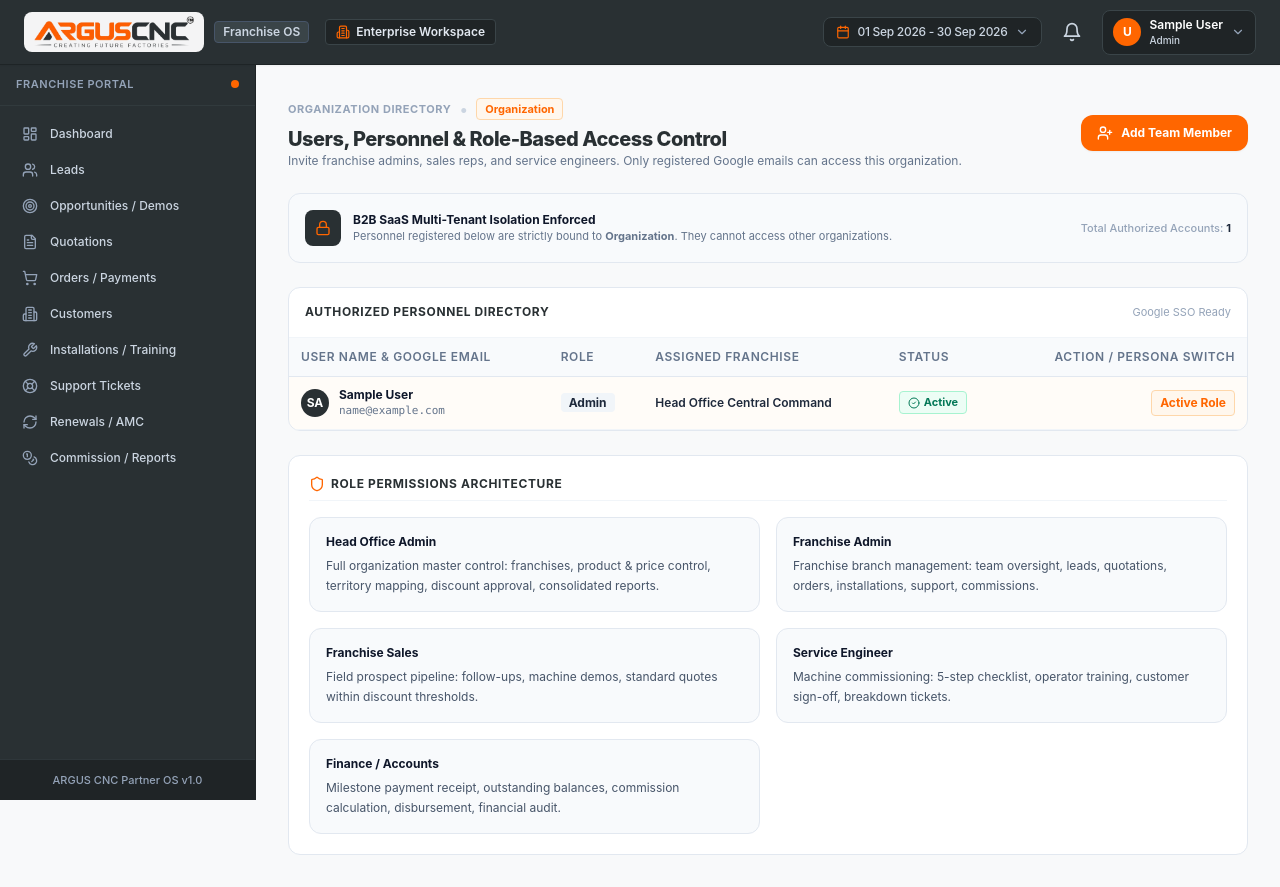
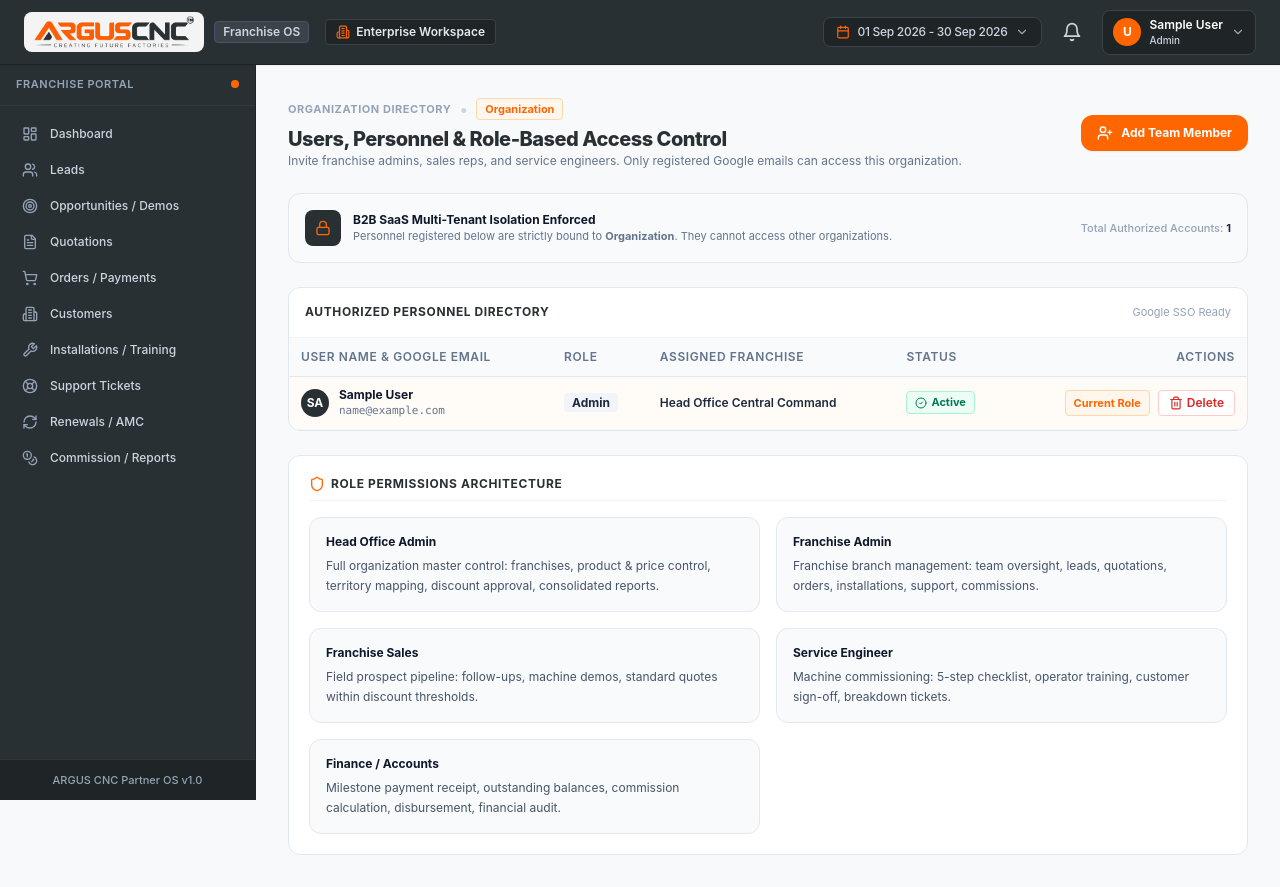
Before and after one commit to productionargus-wq/Argus-Franchise-Operating-System, a Next.js app: page /ho/users in a window 1280 px wide. Built offline with nearby package versions, Linux system fonts and the light colour scheme; sample sign-in values are in the browser's storage.

Commit message:
Add explicit Delete button for all user rows in Users and Roles tab and add favicon.ico

```diff
--- a/app/ho/users/page.tsx
+++ b/app/ho/users/page.tsx
@@ -136,7 +136,24 @@
       }
       setSuccessMsg(`User ${userToDelete.name} (${userToDelete.email}) was removed successfully.`);
       setIsDeleteModalOpen(false);
+
+      const deletedUserId = userToDelete.id;
+      const deletedUserEmail = userToDelete.email;
       setUserToDelete(null);
+
+      // If user deleted the currently active persona, switch to another available user
+      if (
+        currentUser.id === deletedUserId ||
+        (currentUser.email && currentUser.email.toLowerCase() === deletedUserEmail?.toLowerCase())
+      ) {
+        const remaining = usersList.filter(
+          (u) => u.id !== deletedUserId && u.email?.toLowerCase() !== deletedUserEmail?.toLowerCase()
+        );
+        if (remaining.length > 0) {
+          switchRole(remaining[0].id);
+        }
+      }
+
       await loadData();
     } catch (err: any) {
       setError(err.message || "Failed to delete user.");
@@ -266,12 +283,14 @@
                 <th>Role</th>
                 <th>Assigned Franchise</th>
                 <th>Status</th>
-                <th className="text-right">Action / Persona Switch</th>
+                <th className="text-right">Actions</th>
               </tr>
             </thead>
             <tbody className="divide-y divide-slate-100">
               {usersList.map((usr) => {
-                const isCurrent = usr.id === currentUser.id;
+                const isCurrent =
+                  (usr.id && currentUser.id && usr.id === currentUser.id) ||
+                  (usr.email && currentUser.email && usr.email.toLowerCase() === currentUser.email.toLowerCase());
 
                 return (
                   <tr
@@ -310,30 +329,30 @@
                     <td className="text-right">
                       <div className="inline-flex items-center gap-2 justify-end">
                         {isCurrent ? (
-                          <span className="inline-flex items-center gap-1 text-xs font-bold text-[#FF6600] bg-orange-50 px-2 py-1 rounded border border-orange-200">
-                            <span>Active Role</span>
+                          <span className="inline-flex items-center gap-1 text-[11px] font-bold text-[#FF6600] bg-orange-50 px-2 py-1 rounded border border-orange-200">
+                            Current Role
                           </span>
                         ) : (
-                          <>
                           <button
+                            type="button"
                             onClick={() => switchRole(usr.id)}
-                              className="px-3 py-1 bg-[#293033] hover:bg-[#FF6600] text-white text-xs font-bold rounded transition-colors cursor-pointer"
+                            className="px-2.5 py-1 bg-[#293033] hover:bg-[#FF6600] text-white text-xs font-bold rounded transition-colors cursor-pointer"
                           >
                             Switch Role
                           </button>
+                        )}
                         <button
                           type="button"
                           onClick={() => {
                             setUserToDelete(usr);
                             setIsDeleteModalOpen(true);
                           }}
-                              className="p-1 text-slate-400 hover:text-red-600 hover:bg-red-50 rounded transition-colors cursor-pointer"
+                          className="inline-flex items-center gap-1 px-2.5 py-1 bg-white border border-red-200 hover:bg-red-50 text-xs font-semibold text-red-600 rounded transition-colors cursor-pointer shadow-2xs"
                           title={`Delete ${usr.name}`}
                         >
-                              <Trash2 className="w-4 h-4" />
+                          <Trash2 className="w-3.5 h-3.5" />
+                          <span>Delete</span>
                         </button>
-                          </>
-                        )}
                       </div>
                     </td>
                   </tr>
```
Also changed, not shown: 1 other file (tests, documents, lock files or other folders). Lines whose indentation alone changed are shown as unchanged.
